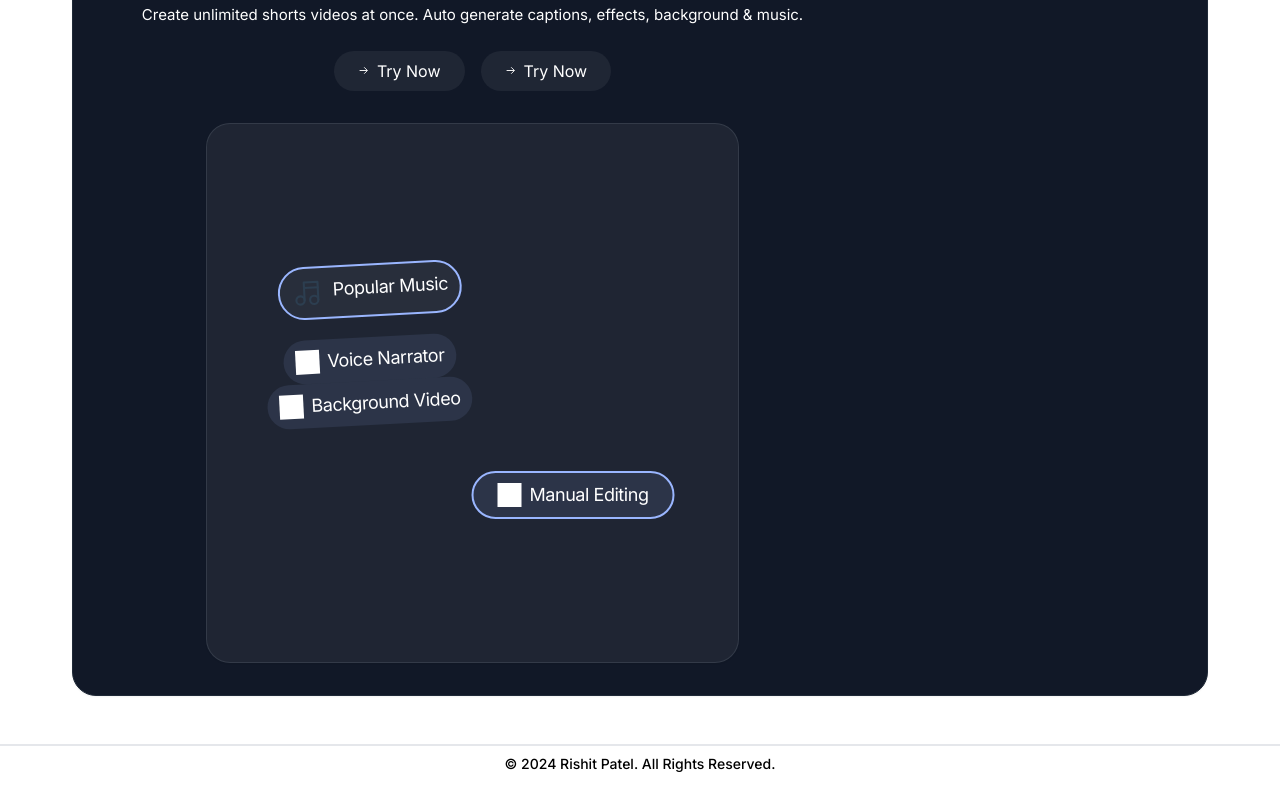
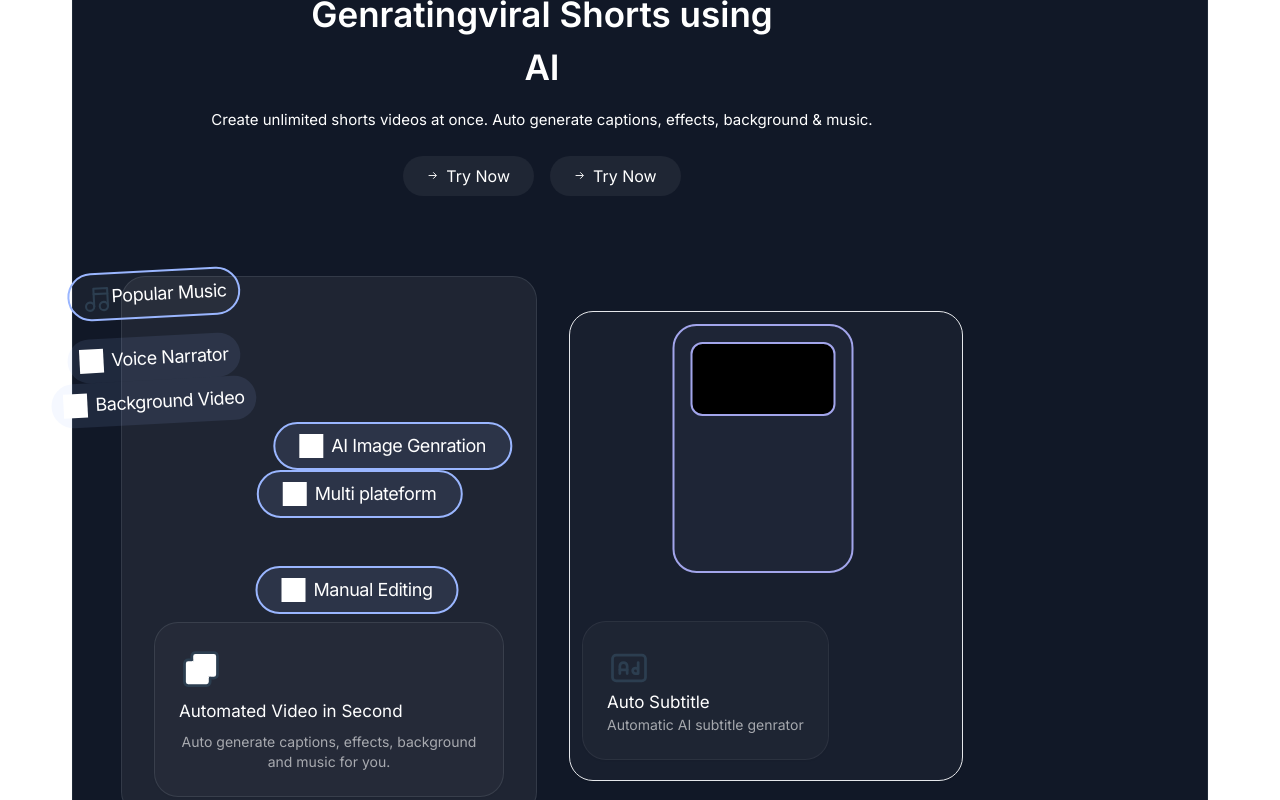
Before and after one commit to masterajima/crayo.ai, a Next.js app: page / in a window 1280 px wide. Shown: the part 1960-2760 px from the top of the page. Built offline with nearby package versions, Linux system fonts and the light colour scheme; grey boxes are pictures that could not be loaded.

Commit message:
add video in card

```diff
--- a/src/components/ui/home/tools.js
+++ b/src/components/ui/home/tools.js
@@ -18,7 +18,7 @@ const ToolsPage = () => {
             </div>
           </Link>
           <div className=' gap-4 flex flex-col items-center mt-8'>
-            <h2 className='md:w-[350px] lg:w-full text-[35px] font-semibold text-white'>
+            <h2 className='md:w-[350px] lg:w-[60%] text-[35px] font-semibold text-white'>
               All in one tool for Genrating
               <span className='text-white text-[35px]'>viral Shorts using AI</span>
             </h2>
@@ -81,10 +81,11 @@ const ToolsPage = () => {
               </Link>
             </div>
           </div>
-          <Card className='flex  items-center justify-center rounded-3xl bg-[#ffffff0f] border-[#e9f0ff1a] lg:h-[540px]  w-full lg:w-2/3 lg:mt-8 gap-12 mb-8'>
+          <div className='flex items-center justify-center gap-8 w-full px-12 p-12'>
+            <Card className='flex  items-center justify-center rounded-3xl bg-[#ffffff0f] border-[#e9f0ff1a] lg:h-[540px]  w-full  p-18 lg:mt-8 gap-6 mb-8 px-8'>
               <div className='flex flex-col items-start'>
                 <div className='flex itmems-start p-2 rounded-full px-3 gap-2 bg-[#e9f0ff0a] border-[#9ab6ff] border-2 rotate-[-0.0522561rad] -translate-x-1/2 -translate-y-1/2 mb-4'>
-                <div className='h-[33px] w-[33px]'>
+                  <div className='h-[22px] w-[22px]'>
                     <div className='w-full h-full  '>
                       <svg
                         xmlns='http://www.w3.org/2000/svg'
@@ -140,6 +141,30 @@ const ToolsPage = () => {
                     Background Video
                   </span>
                 </div>
+                <div className='flex items-center p-2 rounded-full  gap-2 bg-[#9ab7ff1a] border-[#9ab6ff] border-2 rotate-[0.000354249rad] translate-x-1/2 -translate-y-1/2 px-6'>
+                  <div className='h-[24px] w-[24px]'>
+                    <div className='w-full h-full  bg-white'>
+                      <svg style={{ width: '100%', height: '100%' }}>
+                        <use href='#svg3962925672'></use>
+                      </svg>
+                    </div>
+                  </div>
+                  <span className='text-white text-lg font-[Inter] tracking-tight '>
+                    AI Image Genration
+                  </span>
+                </div>
+                <div className='flex items-center p-2 rounded-full  gap-2 bg-[#9ab7ff1a] border-[#9ab6ff] border-2 rotate-[0.000354249rad] translate-x-1/2 -translate-y-1/2 px-6'>
+                  <div className='h-[24px] w-[24px]'>
+                    <div className='w-full h-full  bg-white'>
+                      <svg style={{ width: '7', height: '7' }}>
+                        <use href='#svg1124643241'></use>
+                      </svg>
+                    </div>
+                  </div>
+                  <span className='text-white text-lg font-[Inter] tracking-tight '>
+                    Multi plateform
+                  </span>
+                </div>
                 <div className='flex items-center p-2 rounded-full  gap-2 bg-[#9ab7ff1a] border-[#9ab6ff] border-2 rotate-[0.000354249rad] translate-x-1/2 translate-y-1/2 px-6'>
                   <div className='h-[24px] w-[24px]'>
                     <div className='w-full h-full  bg-white'>
@@ -152,8 +177,106 @@ const ToolsPage = () => {
                     Manual Editing
                   </span>
                 </div>
+                <Card className='flex items-center justify-center rounded-3xl bg-[#d9d9d908] border-[#e9f0ff1a] gap-3 p-6 mt-8'>
+                  <div className='flex flex-col items-start justify-start gap-2'>
+                    <svg
+                      xmlns='http://www.w3.org/2000/svg'
+                      class='icon icon-tabler icon-tabler-box-multiple'
+                      width='44'
+                      height='44'
+                      viewBox='0 0 24 24'
+                      stroke-width='1.5'
+                      stroke='#2c3e50'
+                      fill='white'
+                      stroke-linecap='round'
+                      stroke-linejoin='round'>
+                      <path
+                        stroke='none'
+                        d='M0 0h24v24H0z'
+                        fill='none'
+                      />
+                      <path d='M7 3m0 2a2 2 0 0 1 2 -2h10a2 2 0 0 1 2 2v10a2 2 0 0 1 -2 2h-10a2 2 0 0 1 -2 -2z' />
+                      <path d='M17 17v2a2 2 0 0 1 -2 2h-10a2 2 0 0 1 -2 -2v-10a2 2 0 0 1 2 -2h2' />
+                    </svg>
+                    <h3 className='text-[17px] text-white font-[Inter] '>
+                      Automated Video in Second
+                    </h3>
+                    <p className='text-[#ffffff99] text-sm'>
+                      Auto generate captions, effects, background and music for you.
+                    </p>
                   </div>
                 </Card>
+              </div>
+            </Card>
+            <Card
+              className='flex flex-col  items-start justify-start rounded-3xl bg-[#f9fbff08] border-[#e9f0ff1a
+] lg:h-[470px]  w-full p-3 lg:mt-8 gap-12 mb-8'>
+              <div className='flex flex-col items-center justify-center top-[73px] absolute h-[195px] z-1 w-[232px] '>
+                <div className='h-[196px] w-[135px] '>
+                  <div className='w-full h-full border-[#e9f0ff1a] rounded-3xl'>
+                    <svg
+                      style={{ width: '100%', height: '100%' }}
+                      viewBox='0 0 135 196'
+                      preserveAspectRatio='none'
+                      width='100%'
+                      height='100%'>
+                      <use href='#svg1373418638_465'></use>
+                    </svg>
+                  </div>
+                </div>
+                <div className='w-[135px] h-[215px] absolute'>
+                  <div className='relative w-full h-full bg-[#d9d9d908] border-[#ffffff0f] rounded-3xl'>
+                    <svg
+                      style={{ width: '100%', height: '100%' }}
+                      viewBox='0 0 135 196'
+                      preserveAspectRatio='none'
+                      width='100%'
+                      height='100%'>
+                      <use href='#svg859100512_464'></use>
+                    </svg>
+                  </div>
+                </div>
+              </div>
+              <div className='border-[#a2a5eb] border-2 flex flex-col items-center translate-x-1/2 p-4 bg-[#55577f1a] rounded-3xl'>
+                <div className='h-[213px] w-[145px] border-[#a2a5eb] rounded-3xl '>
+                  <video
+                    autoPlay
+                    src='https://framerusercontent.com/assets/4Bdjj2NXSOa3V5aPSVieDrJC9bk.mp4'
+                    className='object-cover cursor-auto bg-black border-[#a2a5eb] border-2 rounded-xl'></video>
+                </div>
+                <div clas></div>
+              </div>
+              <Card className='flex fle-col items-center justify-center bg-[#d9d9d908] border-[#ffffff0f] rounded-3xl p-6'>
+                <div className='flex flex-col items-start justify-start'>
+                  <svg
+                    xmlns='http://www.w3.org/2000/svg'
+                    class='icon icon-tabler icon-tabler-ad'
+                    width='44'
+                    height='44'
+                    viewBox='0 0 24 24'
+                    stroke-width='1.5'
+                    stroke='#2c3e50'
+                    fill='none'
+                    stroke-linecap='round'
+                    stroke-linejoin='round'>
+                    <path
+                      stroke='none'
+                      d='M0 0h24v24H0z'
+                      fill='none'
+                    />
+                    <path d='M3 5m0 2a2 2 0 0 1 2 -2h14a2 2 0 0 1 2 2v10a2 2 0 0 1 -2 2h-14a2 2 0 0 1 -2 -2z' />
+                    <path d='M7 15v-4a2 2 0 0 1 4 0v4' />
+                    <path d='M7 13l4 0' />
+                    <path d='M17 9v6h-1.5a1.5 1.5 0 1 1 1.5 -1.5' />
+                  </svg>
+                  <h3 className='text-white text-[17px] font-[Inter]'>Auto Subtitle</h3>
+                  <p className='text-[#ffffff99] text-sm'>
+                    Automatic AI subtitle genrator
+                  </p>
+                </div>
+              </Card>
+            </Card>
+          </div>
         </div>
       </Card>
     </div>
```
Lines whose indentation alone changed are shown as unchanged.
